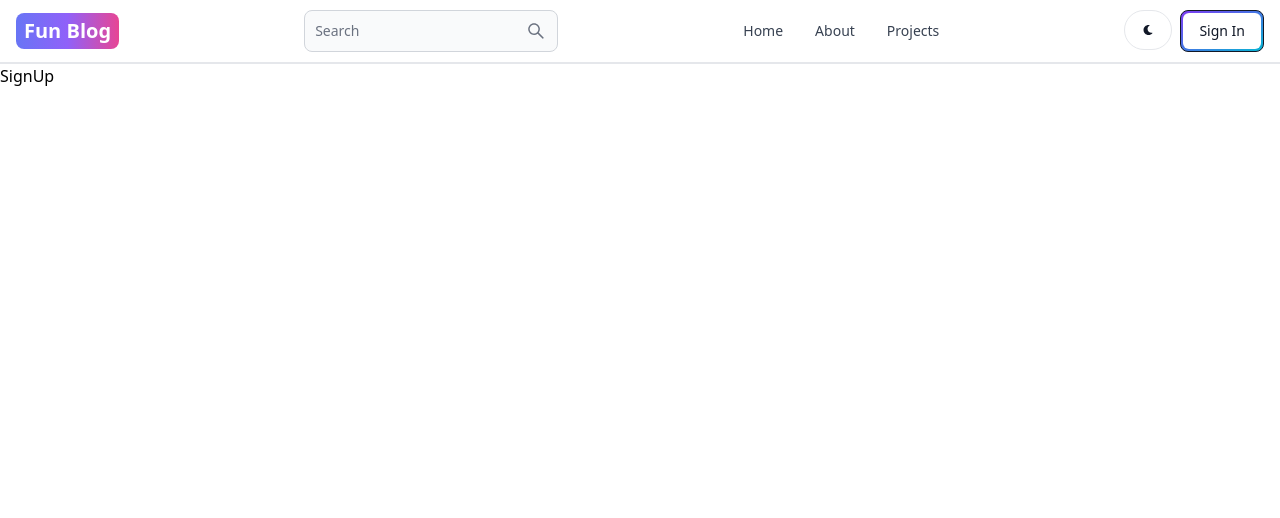
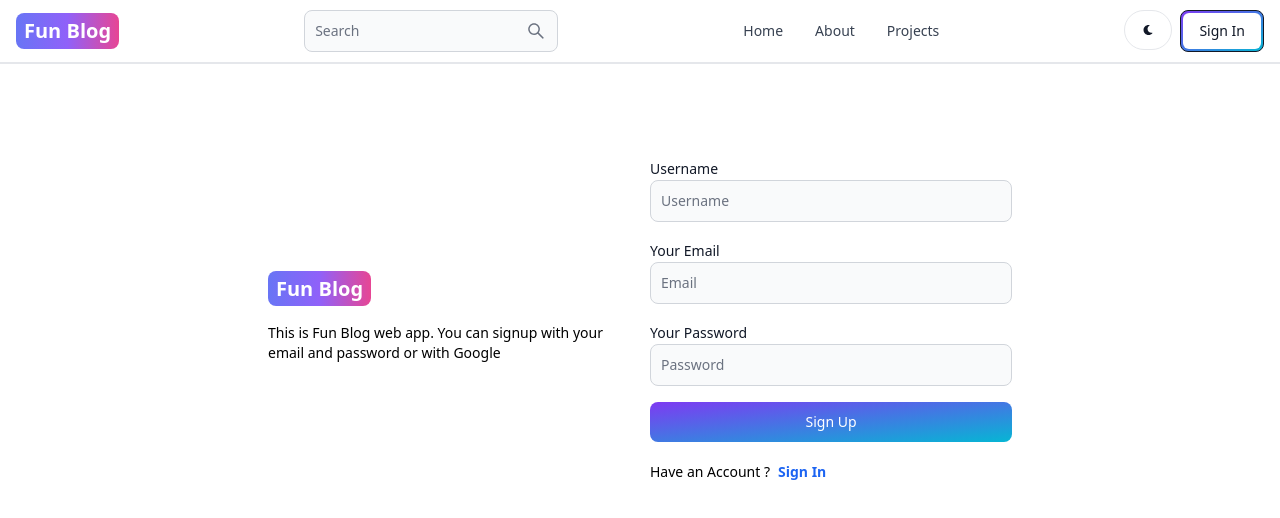
Before and after one commit to ProCodeRed/fun-bog, a React (Vite) app in the folder client/: page /sign-up in a window 1280 px wide. Shown: the top 518 px of the page. Built offline with nearby package versions, Linux system fonts and the light colour scheme.

Commit message:
created sign up page

```diff
--- a/client/src/pages/SignUp.jsx
+++ b/client/src/pages/SignUp.jsx
@@ -1,8 +1,37 @@
+import { Button, Label, TextInput } from 'flowbite-react'
 import React from 'react'
-
+import { Link } from 'react-router-dom'
 const SignUp = () => {
   return (
-    <div>SignUp</div>
+    <div className='min-h-screen mt-20'>
+      <div className='flex p-3 max-w-3xl mx-auto flex-col md:flex-row md:items-center gap-5'>
+        <div className='flex-1'>
+        <Link to={"/"} className='text-4xl sm:text-xl font-bold dark:text-white px-2 py-1 bg-gradient-to-r from-indigo-500 via-purple-500 to-pink-500 rounded-lg text-white'>Fun Blog</Link>
+        <p className='text-sm mt-5'>This is Fun Blog web app. You can signup with your email and password or with Google</p>
+        </div>
+        <div className='flex-1'>
+          <form className='flex flex-col gap-4'>
+            <div>
+              <Label value='Username' />
+              <TextInput type='text' placeholder='Username' id='username' />
+            </div>
+            <div>
+              <Label value='Your Email' />
+              <TextInput type='text' placeholder='Email' id='email' />
+            </div>
+            <div>
+              <Label value='Your Password' />
+              <TextInput type='text' placeholder='Password' id='password' />
+            </div>
+            <Button gradientDuoTone="purpleToBlue" type='submit'>Sign Up</Button>
+          </form>
+          <div className='flex gap-2 text-sm mt-5'>
+            <span>Have an Account ?</span>
+            <Link to={'/sign-in'} className='text-blue-600 font-semibold'>Sign In</Link>
+          </div>
+        </div>
+      </div>
+    </div>
   )
 }
 
```
